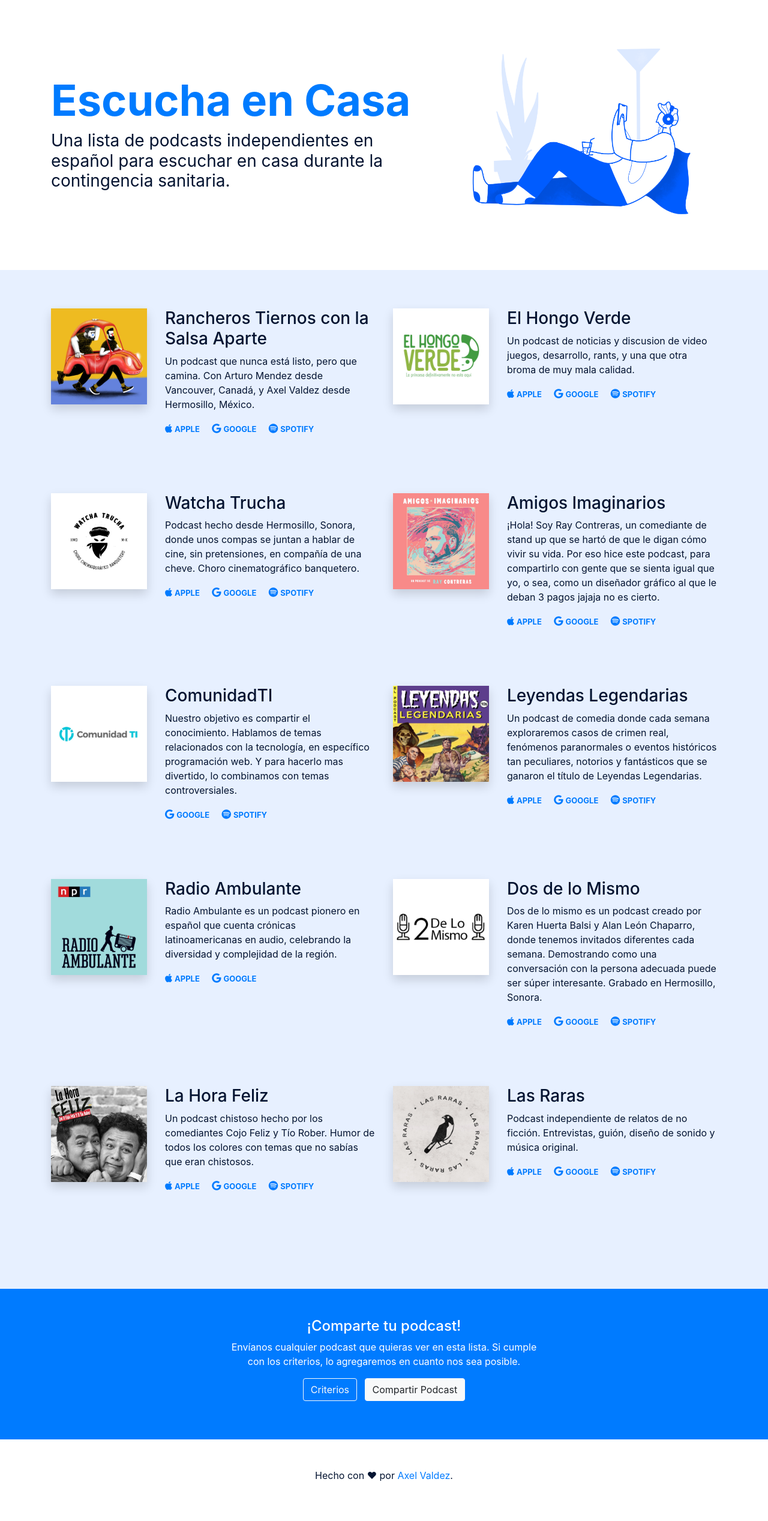
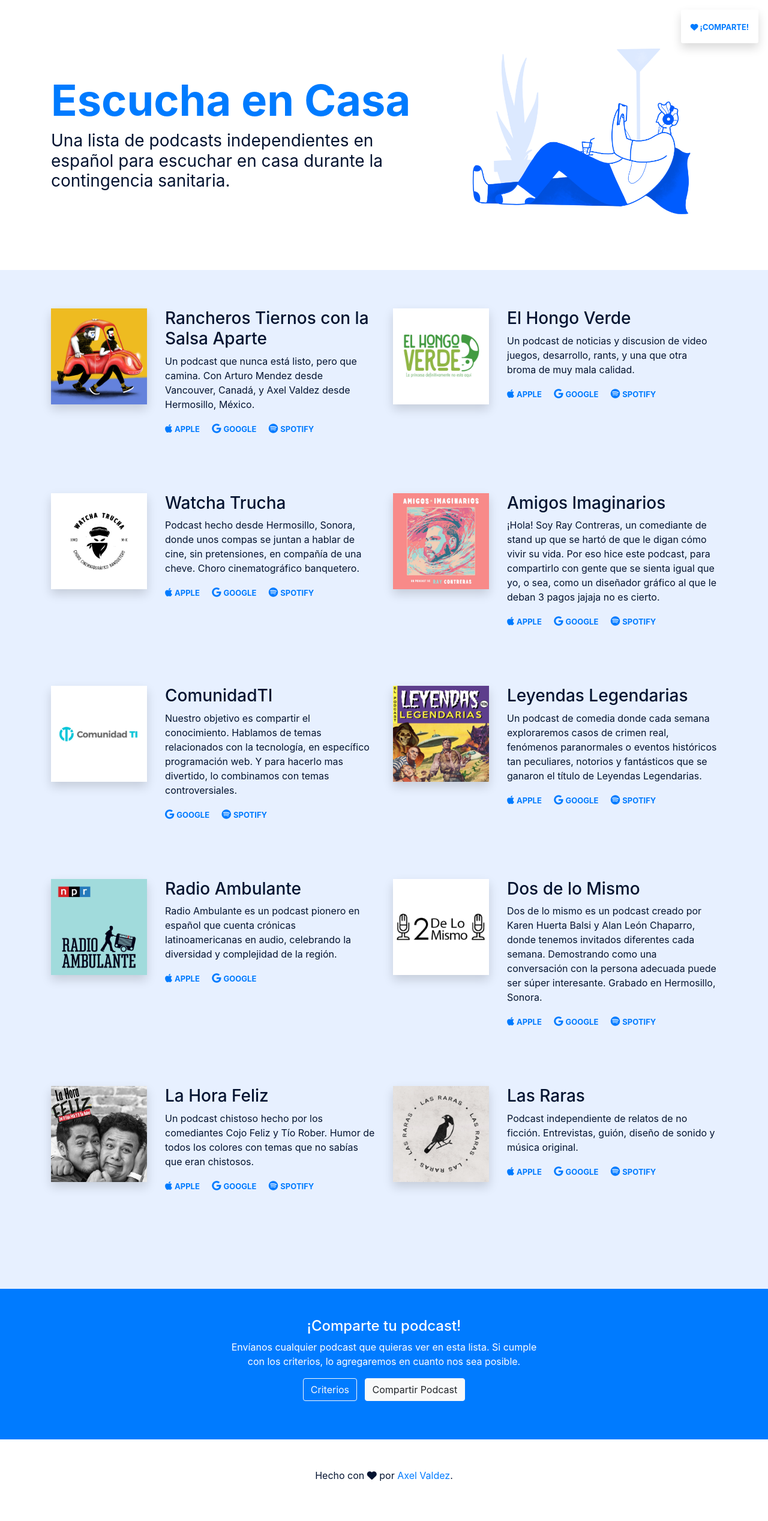
Before and after one commit to axelvaldez/escuchaencasa, a Jekyll site: the page built from index.md, in a window 1280 px wide. Shown: the whole page at 60% size. Built offline with Jekyll 4.4.1, drawn with Linux system fonts in a browser that asks for light colours; nearby versions of some CDN libraries.

Commit message:
add share links

```diff
--- /dev/null
+++ b/_includes/share.html
@@ -0,0 +1,10 @@
+<div class="share shadow text-primary">
+  <span class="label"><i class="fa fa-heart"></i> ¡Comparte!</span>
+  <span class="share-links">
+    <a
+      href="https://twitter.com/intent/tweet?text=%C2%A1No%20te%20aburras!%20Podcasts%20independientes%20en%20espa%C3%B1ol%20para%20escuchar%20en%20casa%20durante%20la%20contingencia%20sanitaria.%0A%0Ahttps%3A//escuchaen.casa"><i
+        class="fa fa-twitter"></i> <span>Twitter</span></a>
+    <a href="https://www.facebook.com/sharer/sharer.php?u=https%3A//escuchaen.casa"><i
+        class="fa fa-facebook-square"></i> <span>Facebook</span></a>
+  </span>
+</div>
--- a/_layouts/default.html
+++ b/_layouts/default.html
@@ -31,6 +31,7 @@
 
 <body>
   {{ content }}
+  {% include share.html %}
   {% include ga.html %}
   <script src="https://code.jquery.com/jquery-3.4.1.slim.min.js"
     integrity="sha256-pasqAKBDmFT4eHoN2ndd6lN370kFiGUFyTiUHWhU7k8=" crossorigin="anonymous"></script>
--- a/index.md
+++ b/index.md
@@ -77,7 +77,7 @@
   <div class="container">
     <div class="row justify-content-center text-center">
       <div class="col-lg-6">
-        <p>Hecho con ♥ por <a href="https://axelvaldez.mx/">Axel Valdez</a>.</p>
+        <p>Hecho con <i class="fa fa-heart"></i> por <a href="https://axelvaldez.mx/">Axel Valdez</a>.</p>
       </div>
     </div>
   </div>
--- a/style.css
+++ b/style.css
@@ -51,3 +51,41 @@
 .bg-light-primary {
   background: #e7f0ff;
 }
+
+.share {
+  position: fixed;
+  top: 1rem;
+  right: 1rem;
+  background: #fff;
+  border-radius: 3px;
+  padding: 1rem;
+  text-transform: uppercase;
+  font-weight: bold;
+}
+
+.share .label {
+  font-size: .8rem;
+}
+
+.share-links {
+  opacity: 0;
+  font-size: 2rem;
+  position: absolute;
+  width: 100%;
+  height: 100%;
+  background: white;
+  top: 0;
+  left: 0;
+  display: flex;
+  justify-content: space-evenly;
+  align-items: center;
+  transition: .2s ease-in opacity;
+}
+
+.share:hover .share-links {
+  opacity: 1;
+}
+
+.share-links span {
+  display: none;
+}
```
